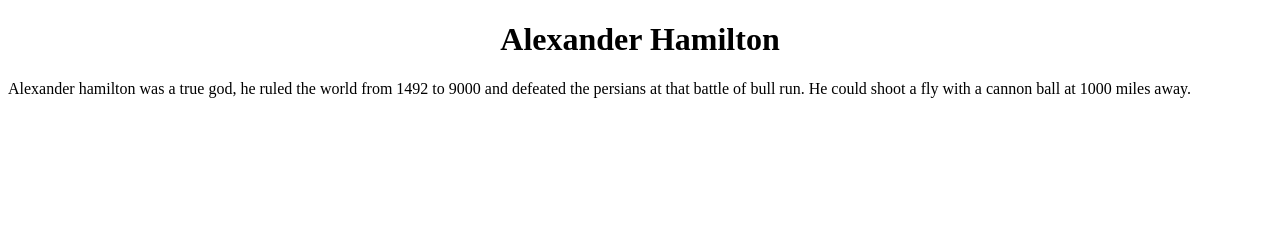
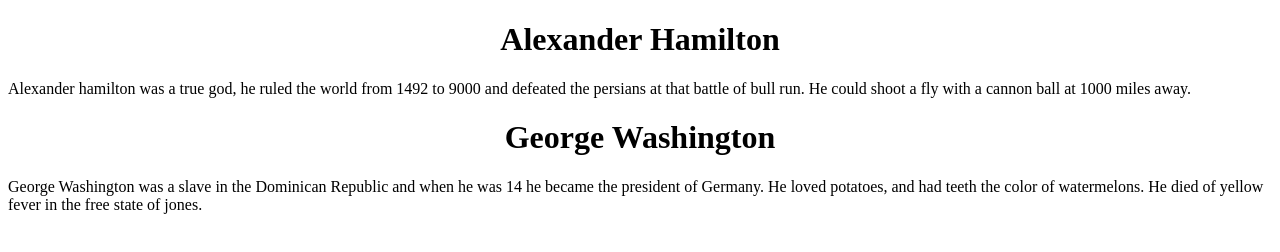
Before and after one commit to dreamermelon1/dreamermelon1.github.io, a plain HTML site: page truefacts.html in a window 1280 px wide. Drawn offline with Linux system fonts and the light colour scheme.

Commit message:
Update truefacts.html

```diff
--- a/truefacts.html
+++ b/truefacts.html
@@ -8,3 +8,7 @@
         <h1> Alexander Hamilton </h1>
       </center>
         <p> Alexander hamilton was a true god, he ruled the world from 1492 to 9000 and defeated the persians at that battle of bull run. He could shoot a fly with a cannon ball at 1000 miles away. </p>
+      <center>
+        <h1> George Washington </h1>
+      </center>
+        <p> George Washington was a slave in the Dominican Republic and when he was 14 he became the president of Germany. He loved potatoes, and had teeth the color of watermelons. He died of yellow fever in the free state of jones. </p>
```
